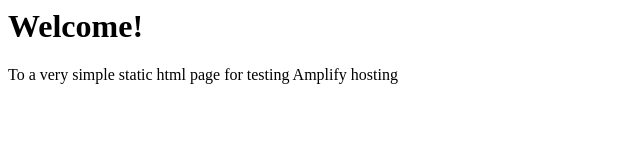
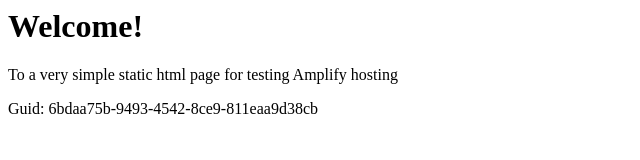
Before and after one commit to aws-aemilia-fra/Github-PR-Commit-Integration-Test-DoNotTouch-v0-preprod-eu-central-1, a website: page src/index.html in a window 1280 px wide. Shown: the whole page, without its empty margins (0-640 px from the left). Drawn offline with Linux system fonts and the light colour scheme.

Commit message:
commit from integ tests

```diff
--- a/src/index.html
+++ b/src/index.html
@@ -1,3 +1,5 @@
+
+
 <html lang="en">
 
 <head>
@@ -10,6 +12,6 @@
 <body>
     <h1>Welcome!</h1>
     <p>To a very simple static html page for testing Amplify hosting</p>
-</body>
+    <p>Guid: 6bdaa75b-9493-4542-8ce9-811eaa9d38cb</p></body>
 
 </html>
```
